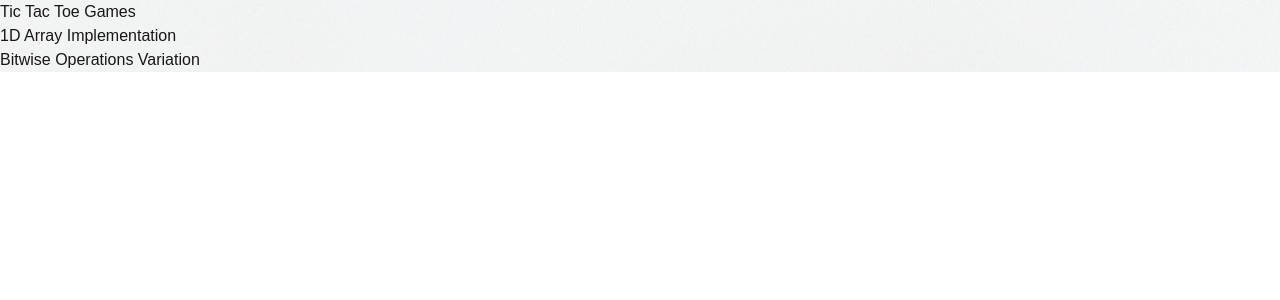
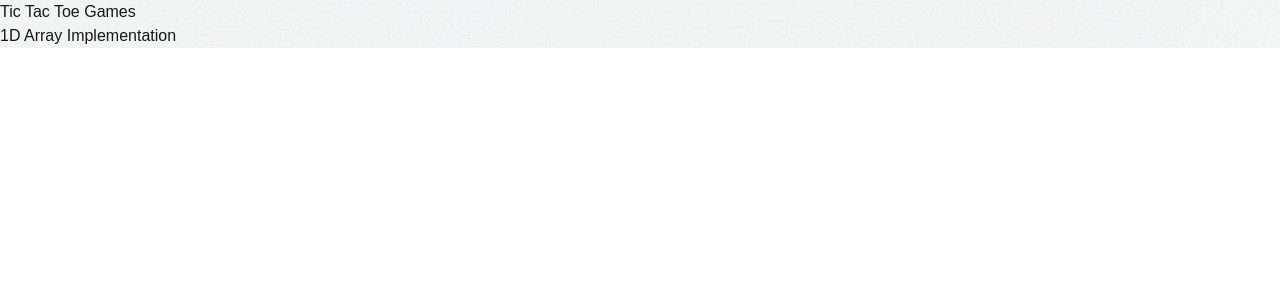
Before and after one commit to thisiskamaljoshi/tic-tac-toe-nextjs, a Next.js app: page / in a window 1280 px wide. Shown: the top 300 px of the page. Built offline with nearby package versions, Linux system fonts and the light colour scheme.

Commit message:
Link removed for bitwise

```diff
--- a/src/app/page.tsx
+++ b/src/app/page.tsx
@@ -20,13 +20,6 @@ export default function Home() {
             </div>
           </div>
         </Link>
-        <Link href="/bitwise-operations-variation" className="block">
-          <div className="bg-white shadow-lg rounded-2xl overflow-hidden hover:shadow-xl transition cursor-pointer max-w-xs mx-auto">
-            <div className="p-4 text-center">
-              <h2 className="text-lg font-semibold">Bitwise Operations Variation</h2>
-            </div>
-          </div>
-        </Link>
       </div>
     </div>
   );
```
